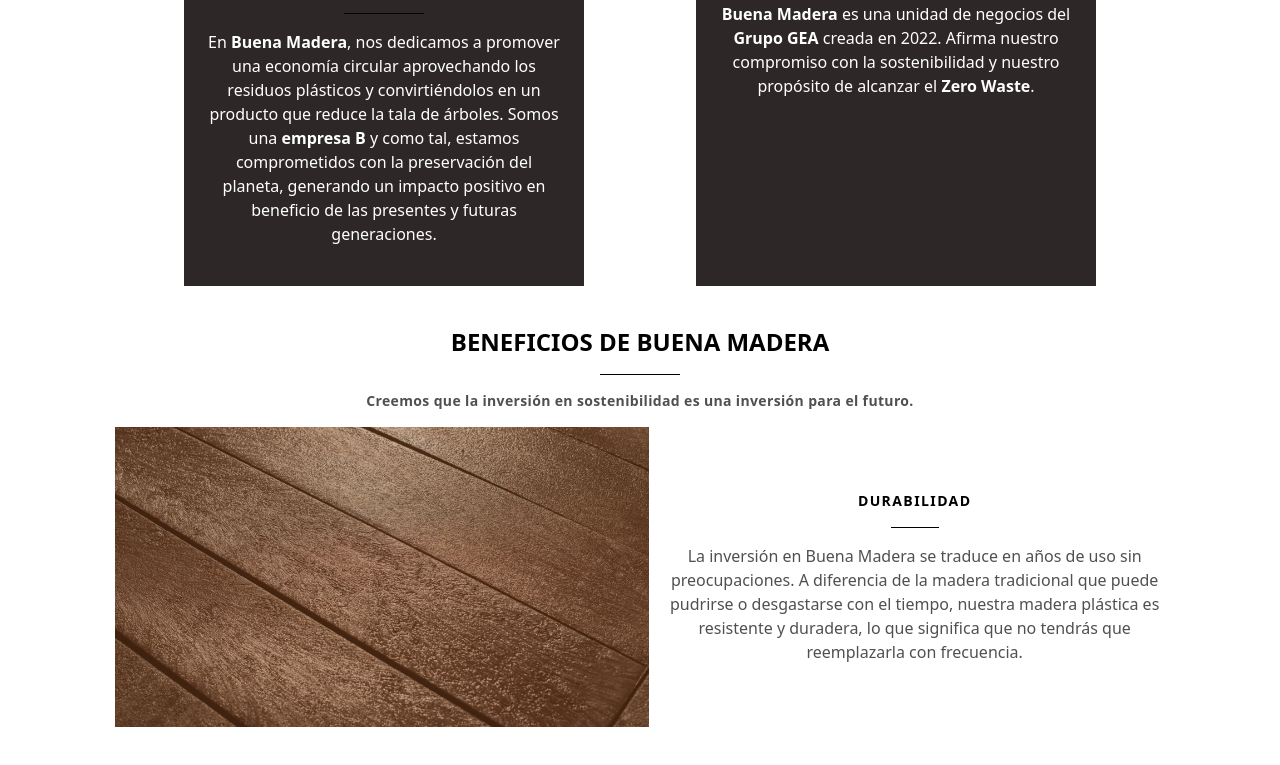
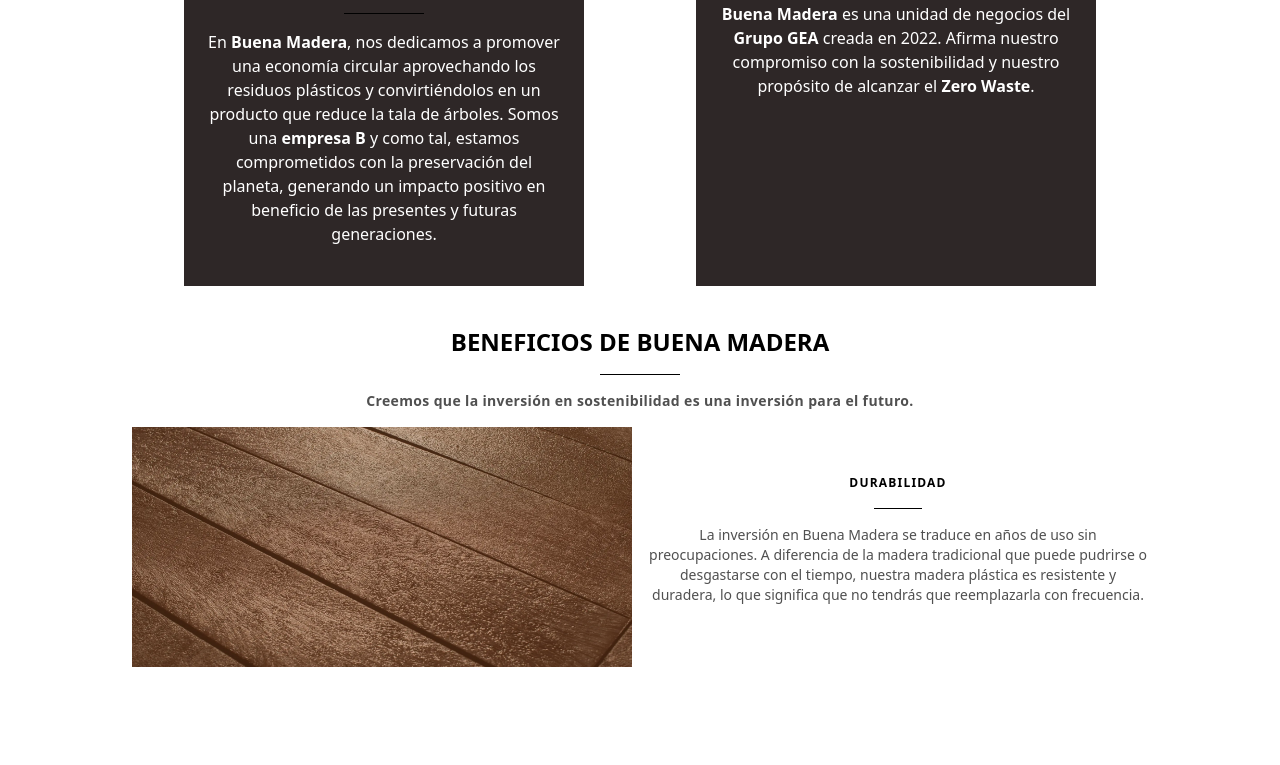
Before and after one commit to Axel-Ledesma/buena-madera, an Astro site: page / in a window 1280 px wide. Shown: the part 1380-2145 px from the top of the page. Built offline with nearby package versions, Linux system fonts and the light colour scheme; Astro itself is replaced by a stand-in of ours; a web font is replaced by a local one.

Commit message:
afinando detalles beneficio y nav

```diff
--- a/src/components/Beneficios.astro
+++ b/src/components/Beneficios.astro
@@ -1,5 +1,5 @@
-<section class="mb-40">
-  <div class="text-center px-6">
+<section class="mb-[400px] px-6 text-center">
+  <div>
     <h1 class="uppercase font-semibold lg:text-xl xl:text-2xl">
       beneficios de buena madera
     </h1>
@@ -9,20 +9,16 @@
       futuro.
     </h2>
   </div>
-  <div
-    class="text-center w-[90%] mx-auto lg:flex lg:px-10 lg:gap-4 lg:justify-center"
-  >
-    <img class="h-[300px] md- m-auto lg:mx-0" src="/fondo.webp" alt="" />
+  <div class="mx-auto lg:flex lg:gap-4 lg:justify-center">
+    <img class="w-[500px] h-[240px] m-auto lg:mx-0" src="/fondo.webp" alt="" />
     <div class="my-auto">
       <h3
-        class="uppercase pt-10 lg:pt-4 pb-4 text-[10px] md:text-sm font-bold tracking-widest"
+        class="uppercase pt-10 pb-4 lg:pt-0 text-[10px] md:text-[12px] font-bold tracking-widest"
       >
         durabilidad
       </h3>
       <div class="border-b w-12 border-black mx-auto"></div>
-      <p
-        class="py-4 text-gris max-w-[500px] mx-auto text-[10px]/5 md:text-sm lg:text-base lg:py-0,pt-2"
-      >
+      <p class="py-4 text-gris max-w-[500px] mx-auto text-[10px]/5 md:text-sm">
         La inversión en Buena Madera se traduce en años de uso sin
         preocupaciones. A diferencia de la madera tradicional que puede pudrirse
         o desgastarse con el tiempo, nuestra madera plástica es resistente y
--- a/src/components/Nav.astro
+++ b/src/components/Nav.astro
@@ -4,7 +4,7 @@
     class="absolute h-32 px-4 lg:px-8 xl:px-12 flex items-center justify-between w-full"
   >
     <input type="checkbox" id="menu" class="peer hidden" />
-    <a href="#"><img class="w-44" src="./logo.webp" alt="" /></a>
+    <a href="#"><img class="w-44 xl:w-52" src="./logo.webp" alt="" /></a>
     <label
       for="menu"
       class="bg-abrir-menu size-7 bg-cover bg-center cursor-pointer peer-checked:bg-cerrar-menu transition-all duration-200 z-40 md:hidden"
```
